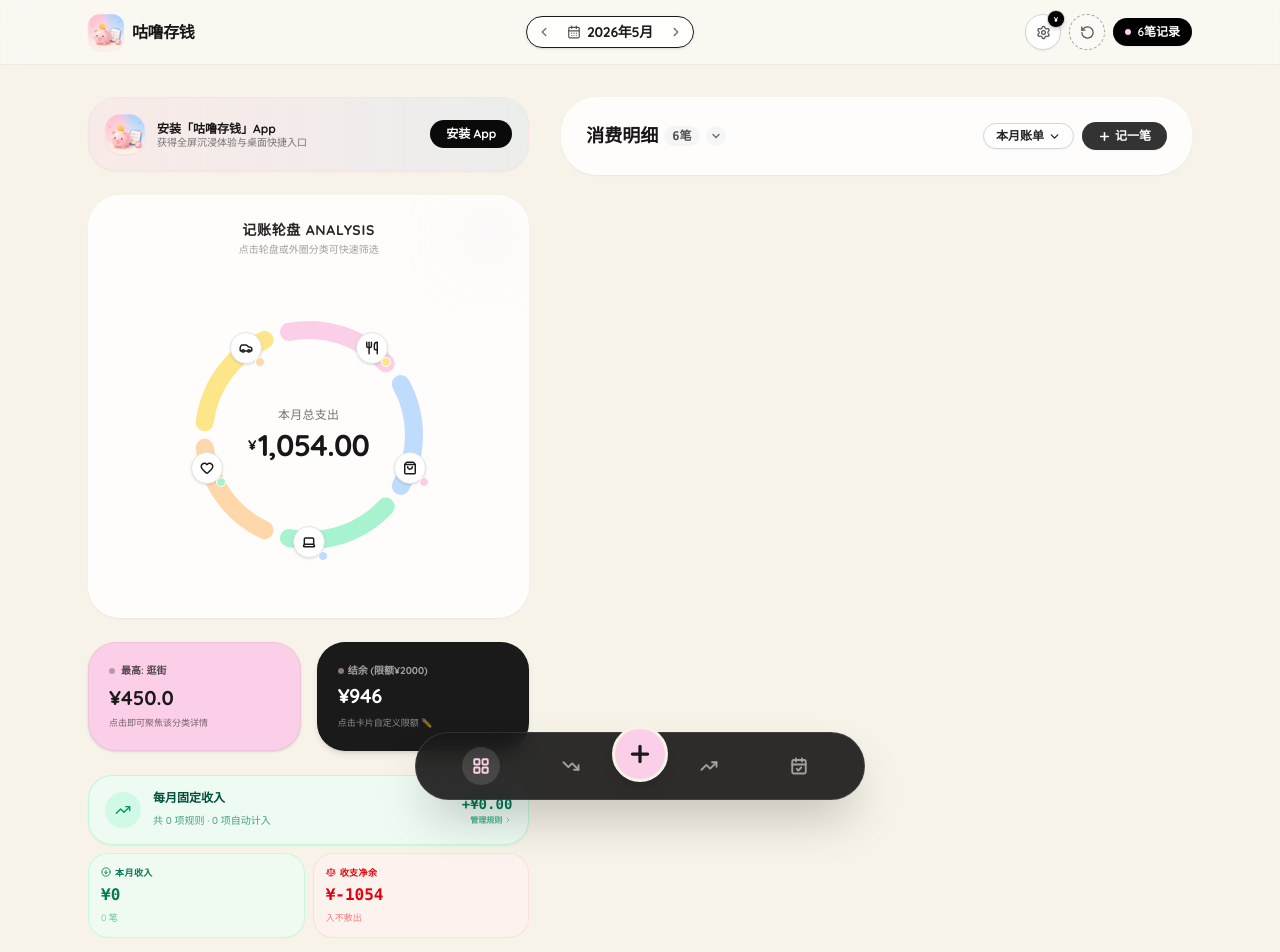
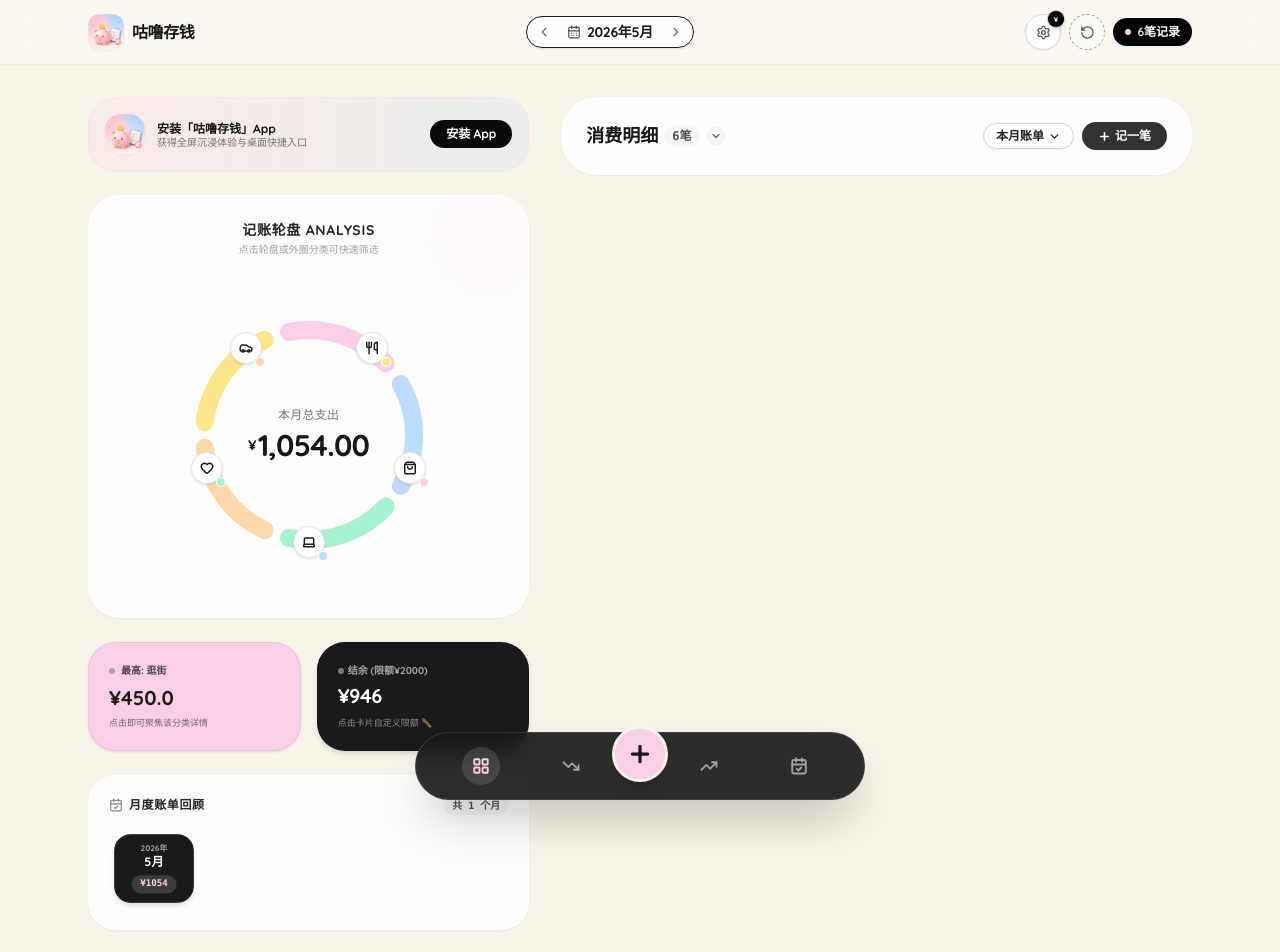
Before and after one commit to cheriekow/money, a React (Vite) app: page / in a window 1280 px wide. Shown: the top 952 px of the page. Built offline with nearby package versions, Linux system fonts and the light colour scheme.

Commit message:
feat: toggle settings button in header and remove income widgets from dashboard

```diff
--- a/src/App.tsx
+++ b/src/App.tsx
@@ -138,6 +138,12 @@ export default function App() {
   const [activeTab, setActiveTab] = useState<number>(() => {
     const saved = localStorage.getItem('activeTab');
     return saved ? parseInt(saved, 10) : 0;
+  });
+
+  const [lastActiveTab, setLastActiveTab] = useState<number>(() => {
+    const saved = localStorage.getItem('activeTab');
+    const parsed = saved ? parseInt(saved, 10) : 0;
+    return parsed === 4 ? 0 : parsed;
   });
 
   // --- DYNAMICALLY SELECTABLE YEAR-MONTH STATE ---
@@ -743,8 +749,15 @@ export default function App() {
             <button
               id="currency-setting-btn"
               onClick={() => {
-                setActiveTab(4);
-                localStorage.setItem('activeTab', '4');
+                if (activeTab === 4) {
+                  const target = lastActiveTab === 4 ? 0 : lastActiveTab;
+                  setActiveTab(target);
+                  localStorage.setItem('activeTab', String(target));
+                } else {
+                  setLastActiveTab(activeTab);
+                  setActiveTab(4);
+                  localStorage.setItem('activeTab', '4');
+                }
               }}
               title="系统偏好设置"
               className={`w-9 h-9 border rounded-full flex items-center justify-center transition-all cursor-pointer relative hover:scale-[1.05] active:scale-[0.95] ${
@@ -990,57 +1003,7 @@ export default function App() {
                   </div>
                 </div>
 
-                {/* 首页固定收入 + 月度收入 摘要卡片 */}
-                <div className="flex flex-col gap-2">
-                  {/* Fixed Income banner */}
-                  <div
-                    onClick={() => setIsFixedIncomeManagerOpen(true)}
-                    className="bg-emerald-50/80 border border-emerald-200/60 backdrop-blur-sm px-4 py-3.5 rounded-[24px] shadow-xs hover:border-emerald-400/60 hover:scale-[1.01] active:scale-[0.99] transition-all cursor-pointer flex items-center justify-between animate-fade-in"
-                    id="dashboard-fixed-incomes-banner"
-                  >
-                    <div className="flex items-center gap-3">
-                      <div className="w-9 h-9 rounded-full bg-emerald-100 flex items-center justify-center text-emerald-600">
-                        <Icons.TrendingUp size={16} />
-                      </div>
-                      <div className="text-left">
-                        <span className="text-xs font-black text-emerald-900 block">每月固定收入</span>
-                        <span className="text-[10px] text-emerald-700/70 font-medium">
-                          共 {fixedIncomes.length} 项规则 · {fixedIncomes.filter(fi => fi.autoInclude).length} 项自动计入
-                        </span>
-                      </div>
-                    </div>
-                    <div className="text-right shrink-0">
-                      <span className="text-sm font-extrabold text-emerald-700 block font-mono">
-                        +{currency}{fixedIncomes.filter(fi => fi.autoInclude).reduce((s, fi) => s + fi.amount, 0).toFixed(2)}
-                      </span>
-                      <span className="text-[8px] text-emerald-600/70 font-semibold block flex items-center gap-0.5 justify-end">
-                        管理规则 <Icons.ChevronRight size={8} />
-                      </span>
-                    </div>
-                  </div>
-
-                  {/* Month income vs expense quick comparison */}
-                  <div className="grid grid-cols-2 gap-2">
-                    <div className="bg-emerald-50/70 border border-emerald-200/50 rounded-[20px] p-3 flex flex-col gap-1">
-                      <span className="text-[9px] font-bold text-emerald-700 uppercase tracking-wider flex items-center gap-1">
-                        <Icons.ArrowDownCircle size={10} /> 本月收入
-                      </span>
-                      <span className="text-base font-extrabold text-emerald-700 font-mono">{currency}{displayTotalIncome.toFixed(0)}</span>
-                      <span className="text-[9px] text-emerald-600/60">{currentMonthIncomes.length + virtualFixedIncomesForThisMonth.length} 笔</span>
-                    </div>
-                    <div className={`rounded-[20px] p-3 flex flex-col gap-1 border ${(displayTotalIncome - displayTotal) >= 0 ? 'bg-emerald-50/70 border-emerald-200/50' : 'bg-red-50/70 border-red-200/50'}`}>
-                      <span className={`text-[9px] font-bold uppercase tracking-wider flex items-center gap-1 ${(displayTotalIncome - displayTotal) >= 0 ? 'text-emerald-700' : 'text-red-600'}`}>
-                        <Icons.Scale size={10} /> 收支净余
-                      </span>
-                      <span className={`text-base font-extrabold font-mono ${(displayTotalIncome - displayTotal) >= 0 ? 'text-emerald-700' : 'text-red-600'}`}>
-                        {(displayTotalIncome - displayTotal) >= 0 ? '+' : ''}{currency}{(displayTotalIncome - displayTotal).toFixed(0)}
-                      </span>
-                      <span className={`text-[9px] ${(displayTotalIncome - displayTotal) >= 0 ? 'text-emerald-600/60' : 'text-red-500/60'}`}>
-                        {(displayTotalIncome - displayTotal) >= 0 ? '收支盈余' : '入不敷出'}
-                      </span>
-                    </div>
-                  </div>
-                </div>
+
 
                 {/* Past Monthly History summation selector card */}
                 <div className="bg-white/80 border border-white/50 backdrop-blur-sm p-5 rounded-[28px] shadow-xs flex flex-col gap-3 select-none animate-fade-in" id="monthly-history-summary-card">
@@ -2308,6 +2271,7 @@ export default function App() {
             onClick={() => {
               setActiveTab(0);
               localStorage.setItem('activeTab', '0');
+              setLastActiveTab(0);
             }}
             style={activeTab === 0 ? { color: 'var(--color-accent)', backgroundColor: 'rgba(255,255,255,0.12)' } : {}}
             className={`p-2.5 rounded-full cursor-pointer transition-all ${
@@ -2326,6 +2290,7 @@ export default function App() {
               setActiveTab(1);
               localStorage.setItem('activeTab', '1');
               setFilterMonthOnly(true);
+              setLastActiveTab(1);
             }}
             style={activeTab === 1 ? { color: 'var(--color-accent)', backgroundColor: 'rgba(255,255,255,0.12)' } : {}}
             className={`p-2.5 rounded-full cursor-pointer transition-all ${
@@ -2359,6 +2324,7 @@ export default function App() {
             onClick={() => {
               setActiveTab(2);
               localStorage.setItem('activeTab', '2');
+              setLastActiveTab(2);
             }}
             style={activeTab === 2 ? { color: '#10b981', backgroundColor: 'rgba(16,185,129,0.15)' } : {}}
             className={`p-2.5 rounded-full cursor-pointer transition-all ${
@@ -2376,6 +2342,7 @@ export default function App() {
             onClick={() => {
               setActiveTab(3);
               localStorage.setItem('activeTab', '3');
+              setLastActiveTab(3);
             }}
             style={activeTab === 3 ? { color: 'var(--color-accent)', backgroundColor: 'rgba(255,255,255,0.12)' } : {}}
             className={`p-2.5 rounded-full cursor-pointer transition-all ${
```
